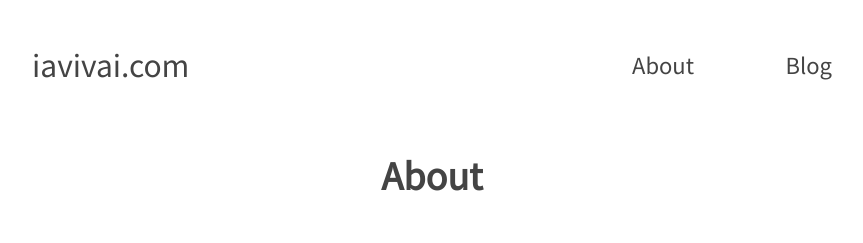
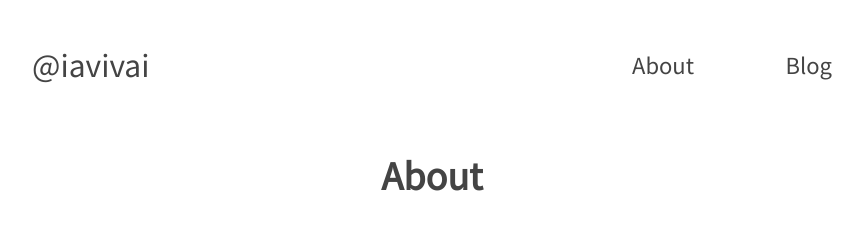
Before and after one commit to iavivai/iavivai.com, a Jekyll site: the page built from about.html, in a window 1280 px wide. Shown: the top 243 px of the page, without its empty margins (208-1071 px from the left). Built offline with Jekyll 4.4.1, drawn with Linux system fonts in a browser that asks for light colours.

Commit message:
Change logo.

```diff
--- a/_includes/header.html
+++ b/_includes/header.html
@@ -1,5 +1,5 @@
 <header class="header">
-  <div class="logo"><a href="/">iavivai.com</a></div>
+  <div class="logo"><a href="/">@iavivai</a></div>
 
   <nav>
     <ul>
```
